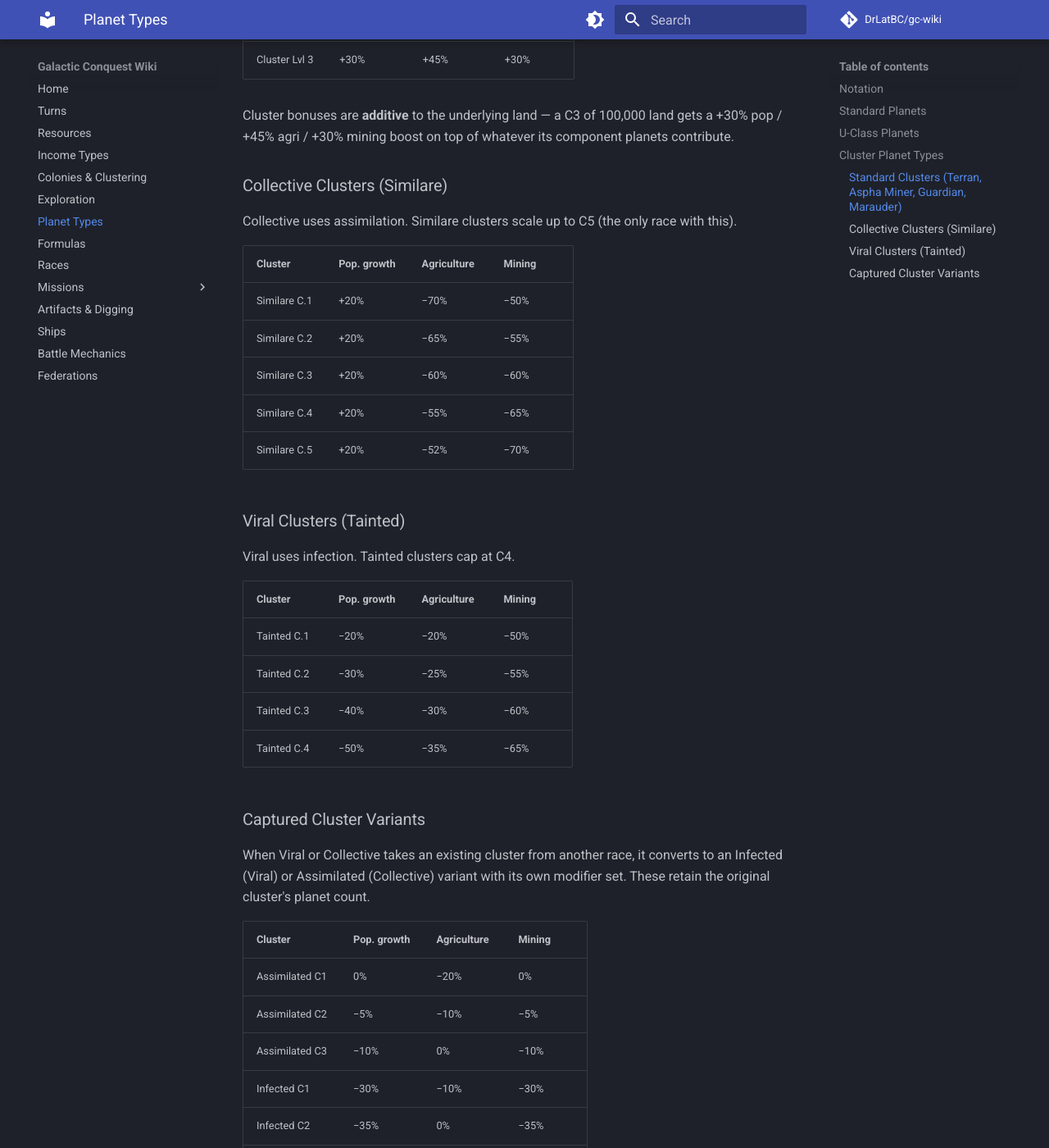
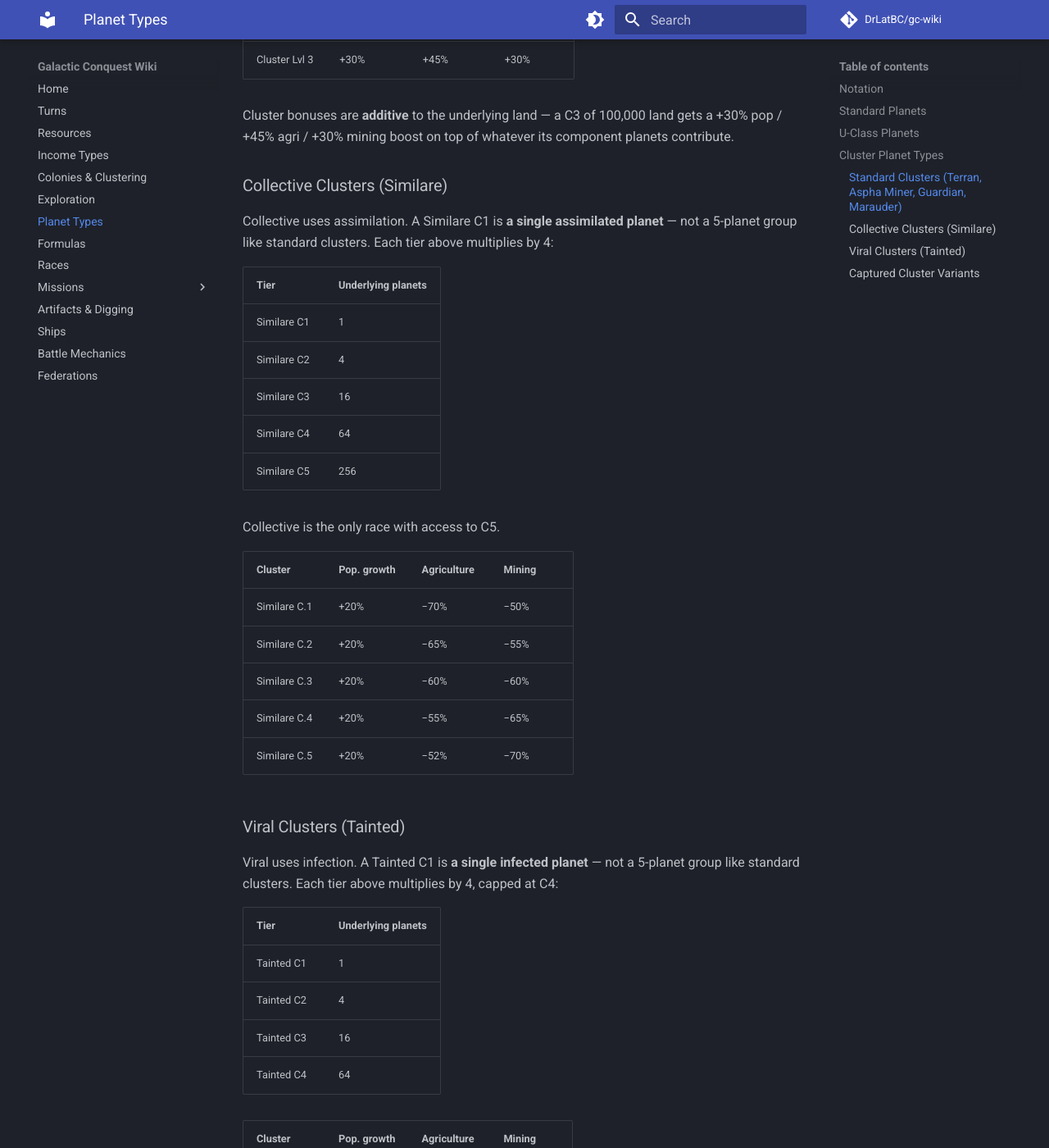
Before and after one commit to DrLatBC/gc-wiki, an MkDocs documentation site: the page built from docs/planets.md, in a window 1280 px wide and 1400 px high, scrolled down 2657 px. Shown: the whole window at 82% size. Built offline with MkDocs 1.6.1 and Material for MkDocs 9.7.7, drawn with Linux system fonts in a browser that asks for light colours; comment, search, counter and statistics services are not loaded.

Commit message:
Planets: clarify Coll/Viral cluster planet counts start at 1
Similare C1 and Tainted C1 are single planets (assimilated/infected), not 5-planet groups like standard clusters. Each tier multiplies by 4: 1/4/16/64/256 for Coll, capped at 64 for Viral.

```diff
--- a/docs/planets.md
+++ b/docs/planets.md
@@ -68,7 +68,17 @@ Cluster bonuses are **additive** to the underlying land — a C3 of 100,000 land
 
 ### Collective Clusters (Similare)
 
-Collective uses assimilation. Similare clusters scale up to C5 (the only race with this).
+Collective uses assimilation. A Similare C1 is **a single assimilated planet** — not a 5-planet group like standard clusters. Each tier above multiplies by 4:
+
+| Tier | Underlying planets |
+|---|---|
+| Similare C1 | 1 |
+| Similare C2 | 4 |
+| Similare C3 | 16 |
+| Similare C4 | 64 |
+| Similare C5 | 256 |
+
+Collective is the only race with access to C5.
 
 | Cluster | Pop. growth | Agriculture | Mining |
 |---|---|---|---|
@@ -80,7 +90,14 @@ Collective uses assimilation. Similare clusters scale up to C5 (the only race wi
 
 ### Viral Clusters (Tainted)
 
-Viral uses infection. Tainted clusters cap at C4.
+Viral uses infection. A Tainted C1 is **a single infected planet** — not a 5-planet group like standard clusters. Each tier above multiplies by 4, capped at C4:
+
+| Tier | Underlying planets |
+|---|---|
+| Tainted C1 | 1 |
+| Tainted C2 | 4 |
+| Tainted C3 | 16 |
+| Tainted C4 | 64 |
 
 | Cluster | Pop. growth | Agriculture | Mining |
 |---|---|---|---|
```
